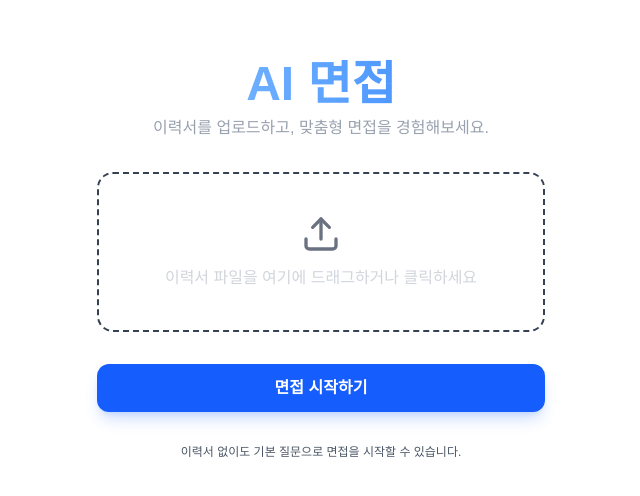
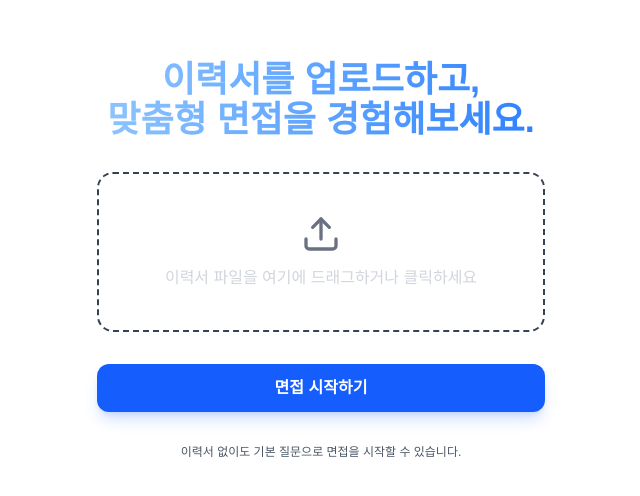
Before and after one commit to wanner17/eduin-ai-interview, a Next.js app: page / in a window 1280 px wide. Shown: the part 140-636 px from the top of the page, without its empty margins (319-959 px from the left). Built offline with nearby package versions, Linux system fonts and the light colour scheme.

Commit message:
[fix] 문구변경

```diff
--- a/app/page.tsx
+++ b/app/page.tsx
@@ -70,12 +70,12 @@
     <main className="min-h-screen w-full bg-[radial-gradient(ellipse_at_top,_var(--tw-gradient-stops))] from-gray-800 via-gray-950 to-black flex items-center justify-center text-white p-4 sm:p-6">
       <div className="w-full max-w-md space-y-8 text-center">
         <div className="space-y-2">
-          <h1 className="text-4xl sm:text-5xl font-bold bg-gradient-to-r from-blue-300 to-blue-500 bg-clip-text text-transparent">
-            AI 면접
+          <h1 className="text-3xl sm:text-4xl font-bold bg-gradient-to-r from-blue-300 to-blue-500 bg-clip-text text-transparent">
+            이력서를 업로드하고,<br/>맞춤형 면접을 경험해보세요.
           </h1>
-          <p className="text-gray-400">
-            이력서를 업로드하고, 맞춤형 면접을 경험해보세요.
-          </p>
+          {/* <p className="text-gray-400">
+
+          </p> */}
         </div>
 
         <div
--- a/app/result/[id]/page.tsx
+++ b/app/result/[id]/page.tsx
@@ -55,7 +55,7 @@
       <div className="max-w-4xl mx-auto">
         <header className="mb-10 text-center">
           <h1 className="text-4xl font-bold bg-gradient-to-r from-blue-300 to-blue-500 bg-clip-text text-transparent mb-2">
-            AI 면접 결과
+            결과
           </h1>
           {/* <p className="text-gray-500 text-sm font-mono">Session ID: {sessionId}</p> */}
         </header>
```
